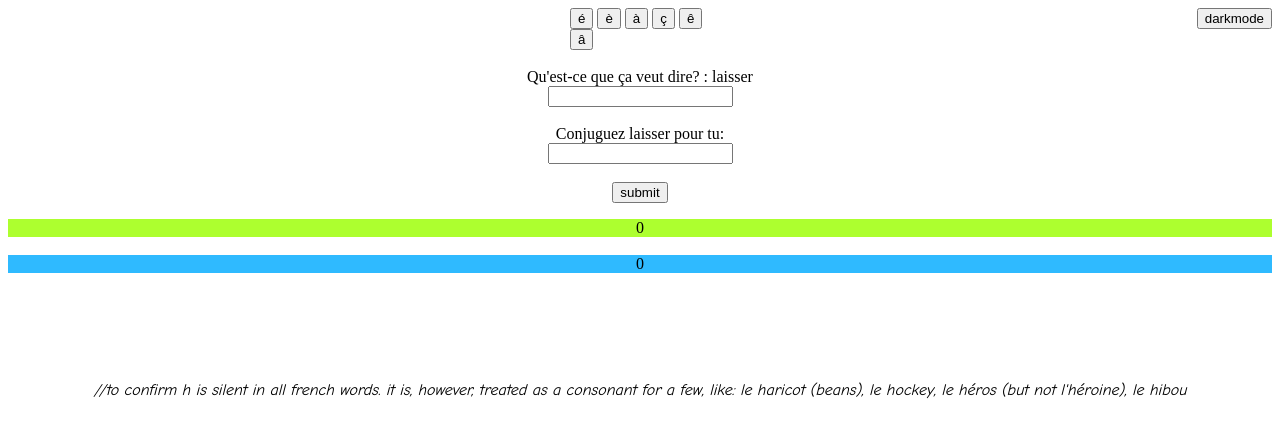
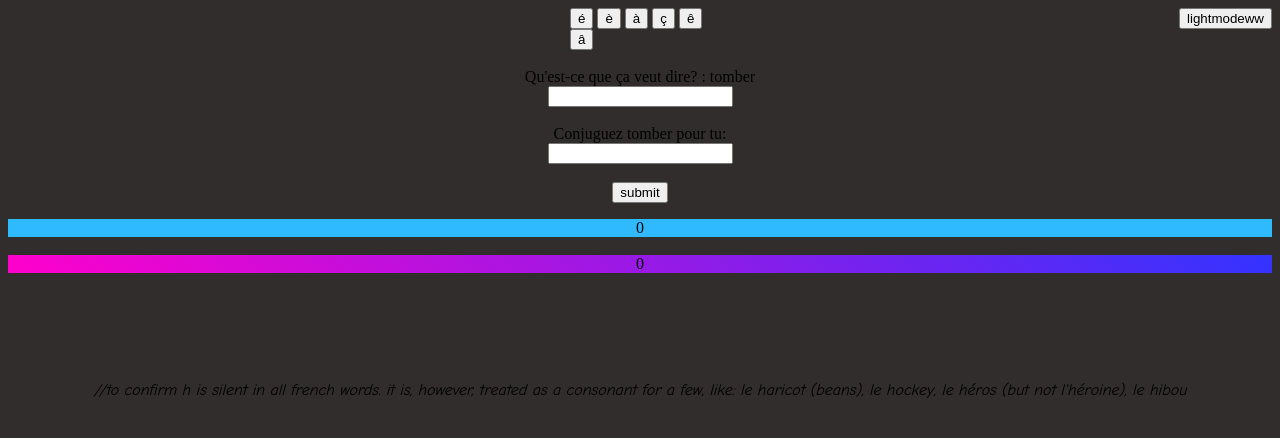
Before and after one commit to itrolode/cwoissant, a plain HTML site: page index.html in a window 1280 px wide. Both pictures are taken after a click on the button "conjugating verbs". Drawn offline with Linux system fonts and the light colour scheme.

Commit message:
new verb/darkmode

```diff
--- a/conjugations.js
+++ b/conjugations.js
@@ -10,7 +10,7 @@ let random_num;
 let random_verb;
 let counter = 0;
 let streak = 0;
-let darkmode = false;
+let darkmode = true;
 
 //dark mode
 element("darkmode").addEventListener('click',function() {
@@ -51,6 +51,7 @@ element("showconjbutton").addEventListener('click',function(){
 
     else {
         element("showingallconj").style.display = 'none';
+        element("showconjbutton").textContent = "show conjugations for " + verb_chosen;
         allconjshown = false;
     }
 
@@ -172,30 +173,32 @@ element("theform").addEventListener('submit', function(event) {
 let aller = ["vais","vas","va","va","allons","allez","vont","vont"]
 let avoir = ["ai","as","a","a","avons","avez","ont","ont"]
 let être = ["suis","es","est","est","sommes","êtes","sont","sont"]
-let boire = ["bois","bois","boit","boit","buvons","buvez","bouvent","bouvent"]
+let boire = ["bois","bois","boit","boit","buvons","buvez","boivent","boivent"]
 let dormir = ["dors","dors","dort","dort","dormons","dormez","dorment","dorment"]
 let faire = ["fais","fais","fait","fait","faisons","faites","font","font"]
 let acheter = ["achète", "achètes", "achète", "achète","achetons", "achetez", "achètent","achètent"];
 let savoir = ["sais","sais","sait","sait","savons","savez","savent","savent"]
-let verbs_irregular = [aller,avoir,être,boire,dormir,faire,acheter,savoir,"lire","écrire"];
+let lire = ["lis","lis","lit","lit","lisons","lisez","lisent","lisent"]
+let écrire = ["écris","écris","écrit","écrit","écrivons","écrivez","écrivent","écrivent"]
+let verbs_irregular = [aller,avoir,être,boire,dormir,faire,acheter,savoir,lire,écrire];
 
 
 
 //when adding a new verb, add it in the correct place in verbs
 //and adds its meaning in verbs_english
 let verbs = [["manger","partager","nager","commencer","aimer","chercher","parler","jouer","danser","écouter", "demander", "donner",
-"fêter", "habiter", "marcher", "penser", "regarder", "travailler", "trouver","voyager", "visiter","hurler","laisser","tomber"],
+"fêter", "habiter", "marcher", "penser", "regarder", "travailler", "trouver","voyager", "visiter","hurler","laisser","tomber","apporter"],
 ["bâtir", "choisir", "finir", "guérir","remplir","rougir","vieillir"],
 ["attendre","confondre","fondre","mordre","vendre","répondre","perdre"],
-["aller","avoir","être","boire","dormir","faire","acheter","savoir"]]
+["aller","avoir","être","boire","dormir","faire","acheter","savoir","lire","écrire"]]
 
 let verbs_english = [[["eat"],["share","divide","distribute"],["swim"],["start","begin","commence"],["like","love"],
 ["search","look for","seek"],["speak","talk"],["play"],["dance"],["listen","hear"],["ask","request"],["give","provide"],["celebrate"],
 ["live","reside"],["walk","march"],["think"],["look","watch"],["work"],["find","discover"],["travel"],["visit"],["scream","shout"],
-["let","allow to happen","leave"],["fall"]],
+["let","allow to happen","leave"],["fall"],["bring"]],
 [["build"],["choose","select"],["finish","complete"],["recover","heal"],["fill","fill up"],["blush","turn red"],["age","grow old"]],
 [["wait"],["confuse","mix up","confound"],["melt"],["bite"],["sell"],["answer","respond"],["lose"]],
-[["go"],["have","own"],["be"],["drink"],["sleep"],["make","do"],["buy","purchase"],["know","be aware"]]];
+[["go"],["have","own"],["be"],["drink"],["sleep"],["make","do"],["buy","purchase"],["know","be aware"],["read"],["write"]]];
 
 
 
@@ -327,7 +330,6 @@ let t_t = ["add \"est-ce que\" before a statement to make it a question",
     "french idiom: <br> L'habit ne fait pas la moine (the clothes doesn't make the monk.)",
     "french idiom: <br> vous parlez comme une vache d'Espagnol (you speak like a french cow)",
     "french phrase: <br> tu es à l’ouest (you are in the west - you are spacing out)",
-    "french phrase: <br> ils ont la femme (there be lazy)",
     "french phrase: <br> Être au taquet (to be fire (motivated))",
     "to play an instrument : jouer <b>de</b> + instrument <br> to play a sport: jouer <b>à</b> sport",
     "//confirm w teach to be online - je suis en ligne",
--- a/index.html
+++ b/index.html
@@ -7,6 +7,9 @@
 
     <!-- add css here -->
     <style>
+        body {
+            background-color : rgb(50, 45, 45);
+        }
         #error {
             display: none;
             text-align: center;
@@ -35,13 +38,13 @@
             display: none;
         }
         #counter {
-            background-color: greenyellow;
+            background-color: rgb(47, 186, 255);
             display: none;
             color: black;
             text-align: center;
         }
         #streak {
-            background-color: rgb(47, 186, 255);
+            background: linear-gradient(45deg, #ff00cc, #3333ff);
             display: none;
             color: black;
             text-align: center;
@@ -75,7 +78,7 @@
     <button id = "adjectives">adjectives</button>
     </div>
 
-    <button id = "darkmode">darkmode</button>
+    <button id = "darkmode">lightmodeww</button>
 
     <button id = "conj">conjugating verbs</button>
 
@@ -97,10 +100,10 @@
     <form id = "theform">
 
         <label for = "ans2" id = "question2"></label><br>
-        <input id = "ans2" name = "ans2"> <br><br>
+        <input id = "ans2" name = "ans2" autocomplete="off"> <br><br>
 
         <label for = "ans1" id = "question1"></label><br>
-        <input id = "ans1" name = "frenh"><br><br>
+        <input id = "ans1" name = "frenh" autocomplete="off"><br><br>
 
 
         <button type="submit">submit</button>
@@ -123,6 +126,18 @@
 
 
     <script>
+
+        //sentence starters and connectives
+        //translate eng to french
+        //make it take in alternate meanings for one word
+        //tells you an alternate meaning (a random one) (or the more accurate one)
+        let ss = ["aussi","mais","enfin","finalement","puis","et","ou","généralement","en général","d'habitude","normalement",
+        "malheureusement","heureusement","pour","qui","pendant","très","trop","assez","seulement","toujours","alors","donc","si",
+        "parfois","d'abord","ensuite","de plus","surtout","dois","selon","pourtant","après","en tant que", "à mon avis",
+        "selon moi", "je pense que", "pour moi","il me semble que","en ce qui me concerne", "je croix fortement que", "je trouve que",
+        "d'après moi","cependant","car","parce que","cependant","ni"];
+
+        let adjectifs = [];
         //domestic animals - 0 - 9
         //farm animals - 10 - 18
         let animals = ["le chien","le chat","le lapin","la tortue",
```
